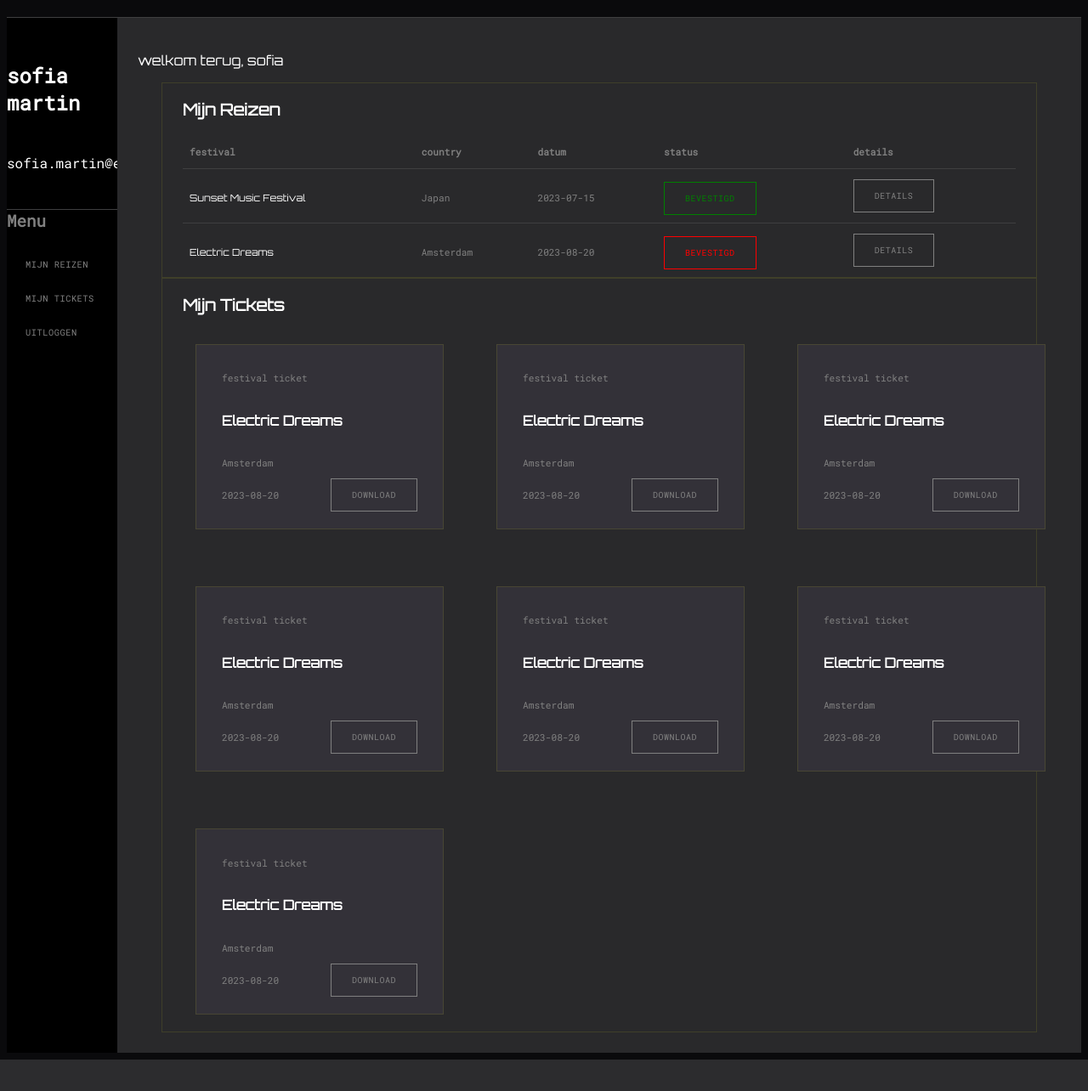
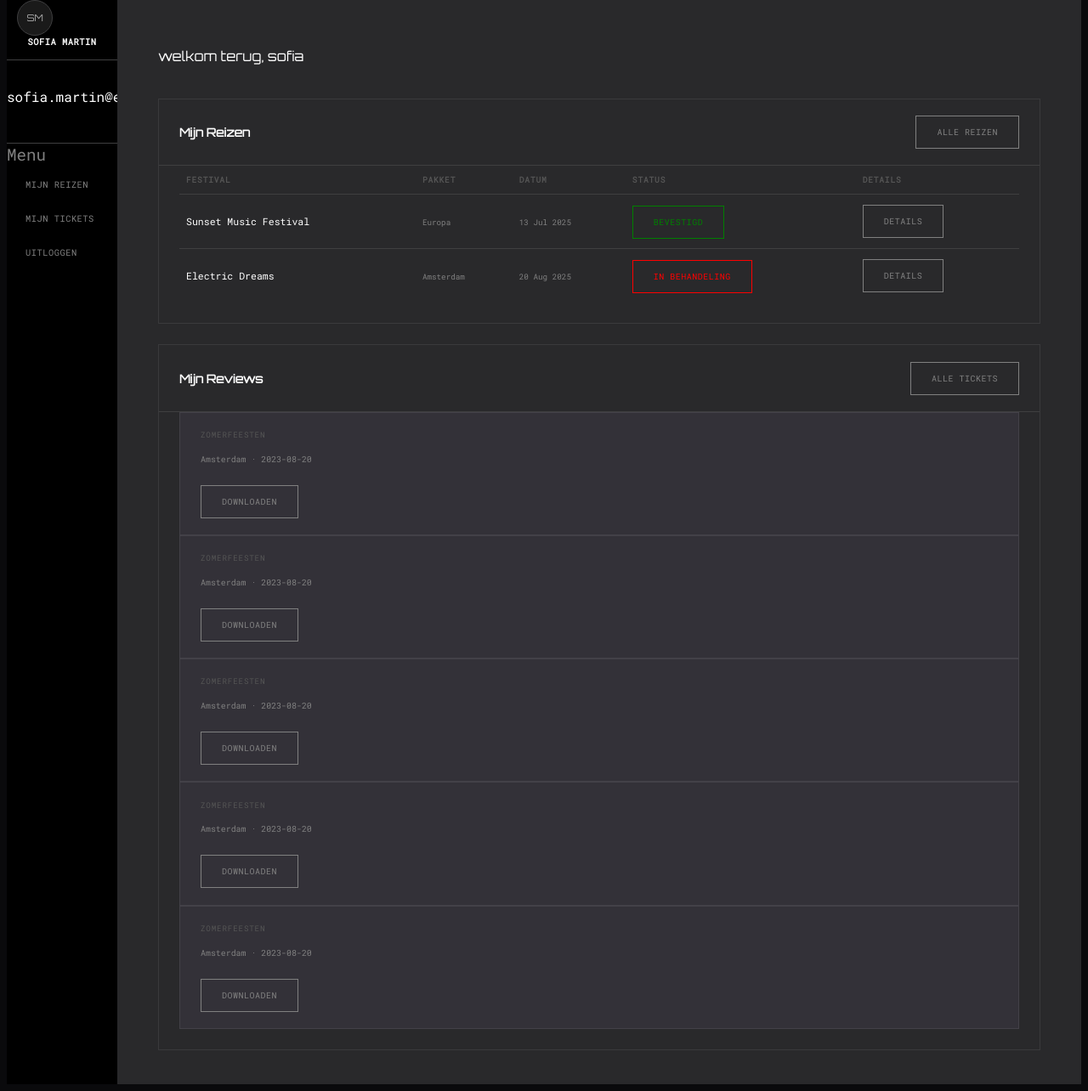
Before and after one commit to jamiedegans/SunsetTickets, a PHP site: page /userPages/account.html in a window 1280 px wide. Shown: the part 95-1379 px from the top of the page at 85% size. Before the commit the page ends 1342 px from the top, so only its background shows below. Run offline with PHP 8.4, Linux system fonts and the light colour scheme.

Commit message:
Refactor account UI and ticket component
Revamp account page layout and styles, and update TicketCard markup/JS. CSS: cleaned up sidebar spacing, reorganized main content, added section-box/section-header/section-body, account-table and ticket-card styles, removed old grid/card styles and commented out unused grid-template. JS: TicketCard now reads a "name" attribute and renders the new .ticket-card structure (replaced previous card-container markup). HTML: reworked aside (user avatar, simplified links), rebuilt account table with new headings/rows, and replaced inline ticket cards with <ticket-card> elements.

```diff
--- a/app/css/style.css
+++ b/app/css/style.css
@@ -190,12 +190,12 @@ hr {
     gap: 0.5rem;
 }
 
-.grid-template {
+/* .grid-template {
     display: grid;
     grid-template-columns: 1fr 1fr 1fr;
     grid-column-gap: 2rem;
     grid-row-gap: 2rem;
-}
+} */
 
 
 /*  LOGIN */
@@ -283,7 +283,7 @@ hr {
 
 aside {
     background-color: #000000;
-    padding: 2rem 0;
+    padding: 0rem 0;
     display: flex;
     flex-direction: column;
     gap: 8px;
@@ -311,18 +311,6 @@ aside {
     margin: 0;
 }
 
-.sidebar-link {
-    display: block;
-    padding: 8px 20px;
-    font-size: 0.65rem;
-    text-transform: uppercase;
-    letter-spacing: 0.5px;
-    text-decoration: none;
-    color: gray;
-    border-left: 2px solid transparent;
-    transition: color 0.15s, border-color 0.15s;
-}
-
 .sidebar-user {
     text-align: center;
     padding: 0 12px 12px 12px;
@@ -330,7 +318,7 @@ aside {
     margin-bottom: 8px;
 }
 
-.sidebar-user h2 {
+.sidebar-user h1 {
     font-size: 0.65rem;
     margin: 0 0 2px 0;
     text-transform: uppercase;
@@ -343,27 +331,57 @@ aside {
     margin: 0;
 }
 
-.sidebar-menu-label {
-    font-size: 0.55rem;
-    color: #444;
+.sidebar-link {
+    display: block;
+    padding: 8px 20px;
+    font-size: 0.65rem;
     text-transform: uppercase;
-    letter-spacing: 1px;
-    padding: 8px 20px 4px 20px;
+    letter-spacing: 0.5px;
+    color: gray;
+    border-left: 2px solid transparent;
+    transition: color 0.15s, border-color 0.15s;
 }
 
-.hover-effect {
-    transition: background-color 0.9s ease;
-    background-color: transparent;
+.sidebar-link:hover,
+.sidebar-link.active {
+    color: #fff;
+    border-left-color: #fff;
 }
 
 .main-content {
+    background: #29292b;
+    padding: 2.5rem 3rem;
+    overflow: auto;
     display: flex;
     flex-direction: column;
-    background: #29292b;
-    padding: 3vh;
-    overflow: auto;
+    gap: 1.5rem;
+
 }
 
+/* Section boxes */
+.section-box {
+    border: 1px solid rgba(255, 255, 255, 0.08);
+}
+
+.section-header {
+    display: flex;
+    justify-content: space-between;
+    align-items: center;
+    padding: 1.2rem 1.5rem;
+    border-bottom: 1px solid rgb(63, 63, 64);
+}
+
+.section-header h3 {
+    font-family: 'Orbitron', sans-serif;
+    font-size: 0.85rem;
+    margin: 0;
+}
+
+.section-body {
+    padding: 0 1.5rem 1.5rem 1.5rem;
+}
+
+/* test line  */
 table {
     border-collapse: collapse;
     width: 100%;
@@ -379,24 +397,70 @@ tbody tr+tr {
     border-top: 1px solid rgb(63, 63, 64);
 }
 
-.box-container {
-    border: 1px solid rgba(255, 255, 25, 0.1);
-    padding: 20px 24px;
-    margin-bottom: 20px;
+.account-table {
+    border-collapse: collapse;
+    width: 100%;
 }
 
-.card-container {
+/***/
+.account-table th {
+    font-size: 0.6rem;
+    color: #555;
+    text-transform: uppercase;
+    letter-spacing: 0.8px;
+    padding: 10px 8px;
+    text-align: left;
+}
+
+.account-table td {
+    padding: 12px 8px;
+    font-size: 0.72rem;
+    vertical-align: middle;
+}
+
+.account-table tbody tr {
+    border-top: 1px solid rgb(63, 63, 64);
+}
+
+.td-sub {
+    font-size: 0.58rem;
+    color: gray;
+    display: block;
+    margin-top: 2px;
+}
+
+.ticket-card {
     background: #333138;
-    border: 1px solid rgba(255, 255, 25, 0.1);
-    padding: 20px 30px;
-    margin: 15px;
+    border: 1px solid rgba(255, 255, 255, 0.08);
+    padding: 1.2rem 1.5rem;
     display: flex;
-    margin-bottom: 20px;
-    width: max-content;
     flex-direction: column;
-    align-content: flex-start;
-    align-items: flex-start;
-    justify-content: flex-start;
+    gap: 6px;
+}
+
+.ticket-card .ticket-type {
+    font-size: 0.58rem;
+    color: #555;
+    text-transform: uppercase;
+    letter-spacing: 0.8px;
+}
+
+.ticket-card h4 {
+    font-family: 'Orbitron', sans-serif;
+    font-size: 0.85rem;
+    margin: 0;
+}
+
+.ticket-card .ticket-meta {
+    font-size: 0.62rem;
+    color: gray;
+}
+
+.ticket-card-footer {
+    display: flex;
+    justify-content: space-between;
+    align-items: center;
+    margin-top: 8px;
 }
 
 
--- a/app/userPages/account.html
+++ b/app/userPages/account.html
@@ -22,135 +22,100 @@
         <a class="btn black" href="login.html"> login</a>
     </header>
 
-    <div class="page line-above">
-        <aside class="sidebar .aside-nav">
-            <h1>sofia martin</h1>
+    <div class="page">
+        <aside>
+            <div class="sidebar-user">
+                <div class="avatar">SM</div>
+                <h1>sofia martin</h1>
+
+            </div>
             <p>sofia.martin@example.com</p>
-            <h2 class="line-above font-gray midduim">Menu</h2>
-            <div>
-                <ul class="roboto aside-nav font-gray">
-                    <li><a class="sidebar-link hover-effect" href="#">Mijn Reizen</a></li>
-                    <li><a class="sidebar-link hover-effect" href="#"> MIJN tickets</a></li>
-                    <li><a class="sidebar-link hover-effect" href="#">Uitloggen</a></li>
-                </ul>
-            </div>
+            <span class="line-above font-gray midduim">Menu</span>
+
+            <ul class="roboto aside-nav">
+                <li><a class="sidebar-link" href="#">Mijn Reizen</a></li>
+                <li><a class="sidebar-link" href="#"> MIJN tickets</a></li>
+                <li><a class="sidebar-link" href="#">Uitloggen</a></li>
+            </ul>
+
         </aside>
 
         <main class="main-content">
-            <p class="orbitron">welkom terug, sofia</p>
             <div>
-                <div class="box-container orbitron row-down">
-                    <h3 class="orbitron">Mijn Reizen</h3>
-                    <table>
+                <p class="orbitron">welkom terug, sofia</p>
+            </div>
+
+            <div class="section-box">
+                <div class="section-header">
+                    <h3>Mijn Reizen</h3>
+                    <button class="btn gray">Alle Reizen</button>
+                </div>
+                <div class="section-body">
+                    <table class="account-table">
                         <thead>
-                            <tr class="roboto font-gray small">
-                                <th>festival</th>
-                                <th>country</th>
-                                <th>datum</th>
-                                <th>status</th>
-                                <th>details</th>
+                            <tr>
+                                <th>Festival</th>
+                                <th>Pakket</th>
+                                <th>Datum</th>
+                                <th>Status</th>
+                                <th>Details</th>
                             </tr>
-
                         </thead>
                         <tbody>
-                            <tr class="tcenter line-above">
+                            <tr>
                                 <td>
-                                    <span class="small">Sunset Music Festival</span>
+                                    Sunset Music Festival
                                 </td>
+                                <td><span class="td-sub">Europa</span></td>
+                                <td><span class="td-sub">13 Jul 2025</span></td>
+                                <td><span class="btn green">Bevestigd</span></td>
+                                <td><button class="btn gray">Details</button></td>
+                            </tr>
+                            <tr>
                                 <td>
-                                    <span class="font-gray small roboto">Japan</span>
+                                    Electric Dreams
                                 </td>
-                                <td>
-                                    <span class="font-gray small roboto">2023-07-15</span>
-                                </td>
-                                <td>
-                                    <span class="btn green">bevestigd</span>
-                                </td>
-                                <td>
-                                    <button class="btn gray">details</button>
-                                </td>
-                            </tr>
-                            <tr class="tcenter line-above">
-                                <td>
-                                    <span class="small">Electric Dreams</span>
-                                </td>
-                                <td>
-                                    <span class="font-gray small roboto">Amsterdam</span>
-                                </td>
-                                <td>
-                                    <span class="font-gray small roboto">2023-08-20</span>
-                                </td>
-                                <td>
-                                    <span class="btn red">bevestigd</span>
-                                </td>
-                                <td>
-                                    <button class="btn gray">details</button>
-                                </td>
+                                <td><span class="td-sub">Amsterdam</span></td>
+                                <td><span class="td-sub">20 Aug 2025</span></td>
+                                <td><span class="btn red">In Behandeling</span></td>
+                                <td><button class="btn gray">Details</button></td>
                             </tr>
                         </tbody>
                     </table>
                 </div>
+            </div>
+
+            <div class="section-box">
+                <div class="section-header">
+                    <h3>Mijn Reviews</h3>
+                    <button class="btn gray">Alle Tickets</button>
+                </div>
+                <div class="section-body">
+                    <div class="ticket-grid">
 
 
+                        <ticket-card name="zomerfeesten" location="Amsterdam" date="2023-08-20"></ticket-card>
+
+                        <ticket-card name="zomerfeesten" location="Amsterdam" date="2023-08-20"></ticket-card>
+
+                        <ticket-card name="zomerfeesten" location="Amsterdam" date="2023-08-20"></ticket-card>
+
+                        <ticket-card name="zomerfeesten" location="Amsterdam" date="2023-08-20"></ticket-card>
+
+                        <ticket-card name="zomerfeesten" location="Amsterdam" date="2023-08-20"></ticket-card>
+
+                    </div>
+                </div>
             </div>
 
 
 
+    </div>
 
 
-            <div class="box-container orbitron row-down">
-                <h3 class="orbitron">Mijn Tickets</h3>
-                <div class="grid-template">
-
-                    <ticket-card
-                    ticket="festival ticket"
-                    location="Amsterdam"
-                    date="2023-08-20"></ticket-card>
-
-                    <div class="card-container">
-                        <p class="font-gray small roboto">festival ticket</p>
-                        <h4>Electric Dreams</h4>
-                        <p class="font-gray small roboto">Amsterdam</p>
-                        <div class="next-row">
-                            <p class="font-gray small roboto">2023-08-20</p>
-                            <button class="btn gray">download</button>
-                        </div>
-                    </div>
-
-                    <ticket-card
-                    ticket="festival ticket"
-                    location="Amsterdam"
-                    date="2023-08-20"></ticket-card>
-
-                    <ticket-card
-                    ticket="festival ticket"
-                    location="Amsterdam"
-                    date="2023-08-20"></ticket-card>
-
-                    <ticket-card
-                    ticket="festival ticket"
-                    location="Amsterdam"
-                    date="2023-08-20"></ticket-card>
-
-                    <ticket-card
-                    ticket="festival ticket"
-                    location="Amsterdam"
-                    date="2023-08-20"></ticket-card>
-
-                    <div class="card-container">
-                        <p class="font-gray small roboto">festival ticket</p>
-                        <h4>Electric Dreams</h4>
-                        <p class="font-gray small roboto">Amsterdam</p>
-                        <div class="next-row">
-                            <p class="font-gray small roboto">2023-08-20</p>
-                            <button class="btn gray">download</button>
-                        </div>
-                    </div>
-                </div>
-            </div>
-    </div>
     </main>
     </div>
     <script src="../scripts/tickets.js" defer></script>
 </body>
+
 </html>
```
Also changed, not shown: app/scripts/tickets.js (+9 -10 lines).
